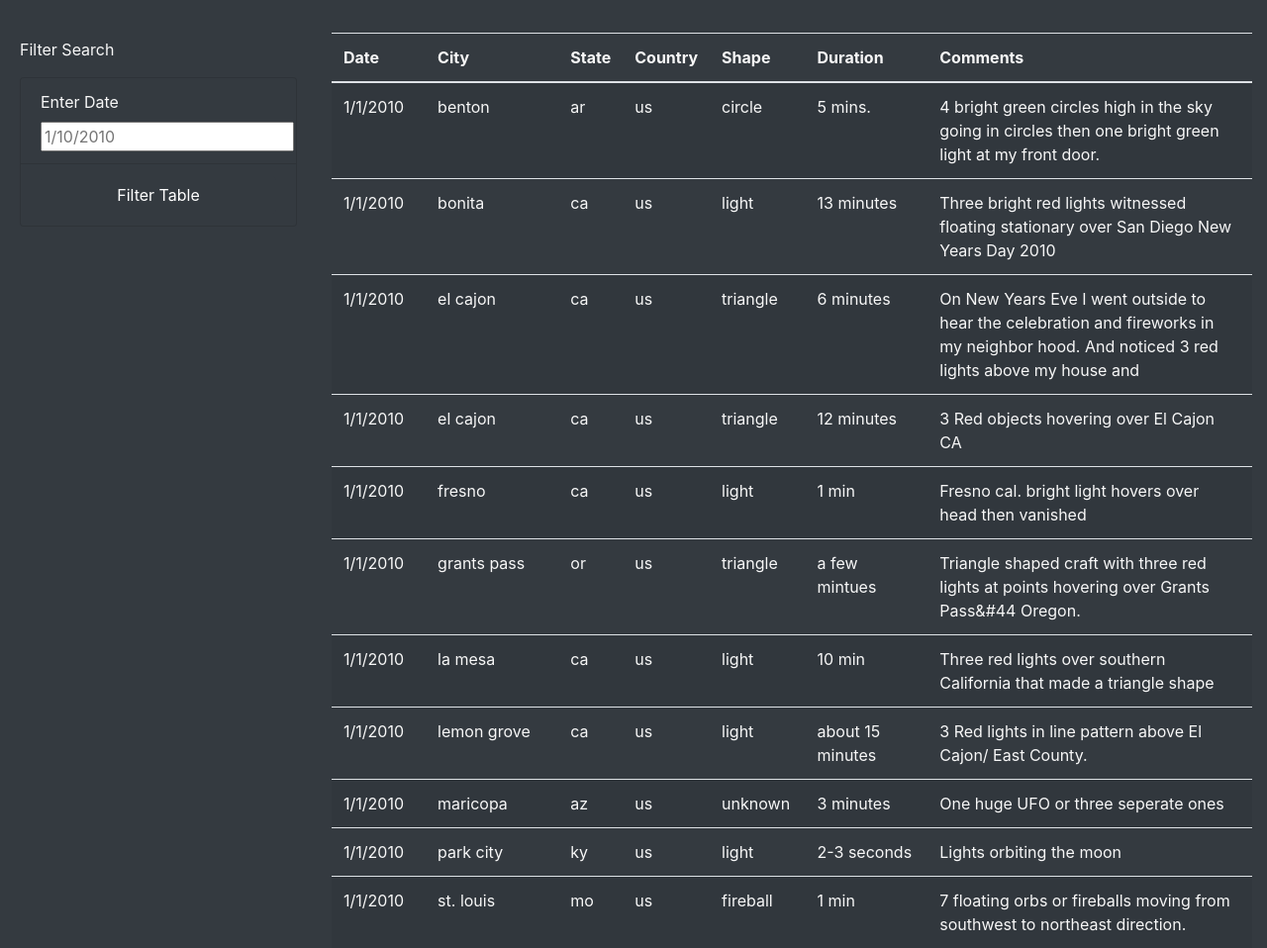
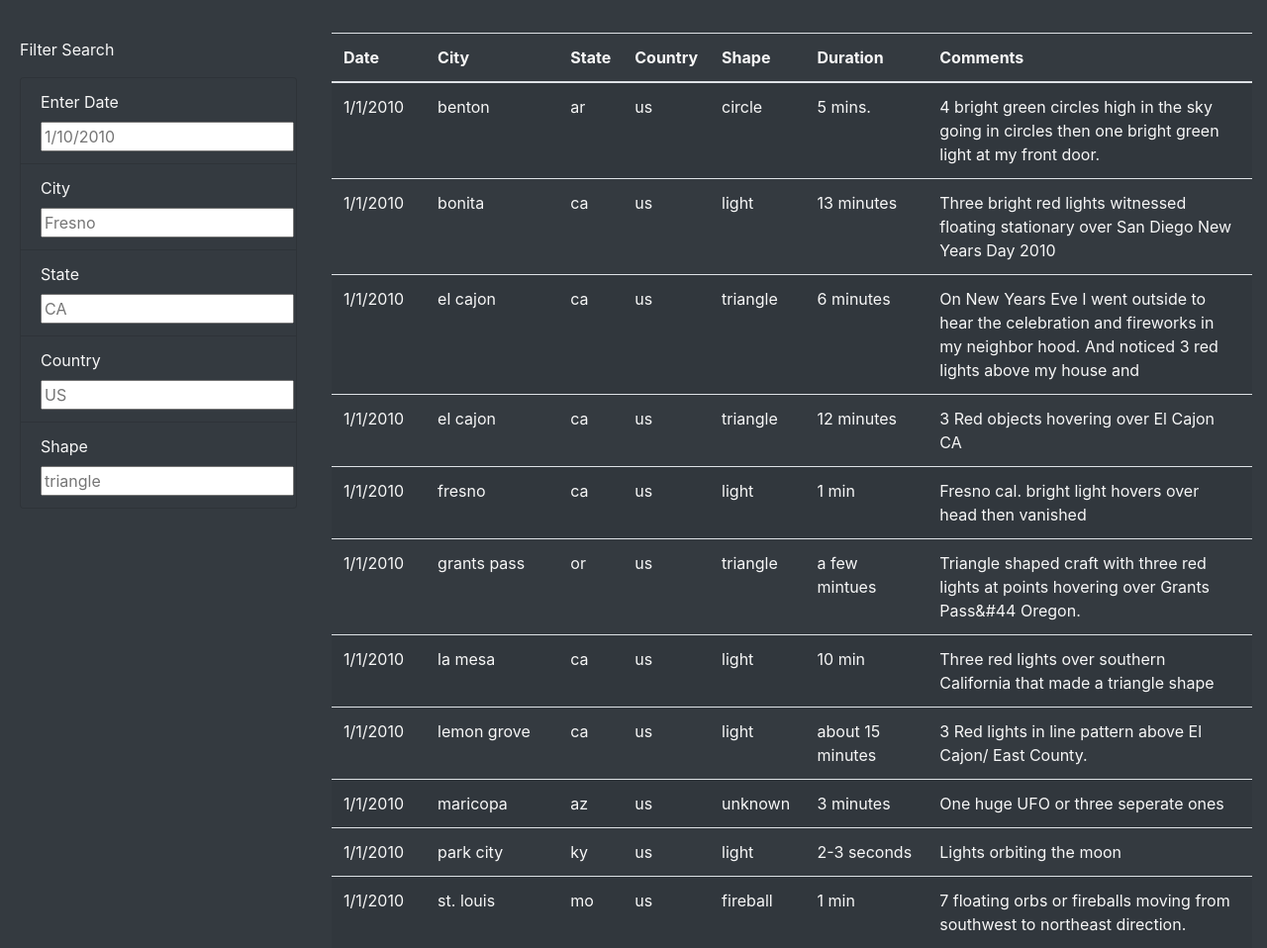
Before and after one commit to btmeasles/UFOs_JavaScript, a plain HTML site: page Module_12_Challenge/index.html in a window 1280 px wide. Shown: the part 722-1680 px from the top of the page at 99% size. Drawn offline with nearby package versions, Linux system fonts and the light colour scheme.

Commit message:
Partway through Challenge FINALLY

```diff
--- a/Starter_Code (2)/Starter_Code/web/index.html
+++ b/Module_12_Challenge/index.html
@@ -61,15 +61,27 @@
             <form class="bg-dark">
               <p>Filter Search</p>
               <ul class="list-group">
-                <li class="list-group-item bg-dark">
-                  <label for="datetime">Enter Date</label>
-                  <input type="text" placeholder="1/10/2010" id="datetime" />
-                </li>
-                <li class="list-group-item bg-dark">
-                  <button id="filter-btn" type="button" class="btn btn-dark">
-                    Filter Table
-                  </button>
-                </li>
+                <ul class="bg-dark list-group">
+                  <li class="bg-dark list-group-item text">
+                      <label for="date">Enter Date</label>
+                      <input type="text" placeholder="1/10/2010" id="datetime" />
+                  </li>
+                  <li class="bg-dark list-group-item text">
+                      <label for="city">City</label>
+                      <input type="text" placeholder="Fresno" id="city" />
+                  </li>
+                  <li class="bg-dark list-group-item text">
+                      <label for="state">State</label>
+                      <input type="text" placeholder="CA" id="state" />
+                  </li>
+                  <li class="bg-dark list-group-item text">
+                      <label for="country">Country</label>
+                      <input type="text" placeholder="US" id="country" />
+                  </li>
+                  <li class="bg-dark list-group-item text">
+                      <label for="shape">Shape</label>
+                      <input type="text" placeholder="triangle" id="shape" />
+                  </li>
               </ul>
             </form>
           </div>
--- a/Starter_Code (2)/Starter_Code/web/static/js/app.js
+++ b/Module_12_Challenge/static/js/app.js
@@ -24,29 +24,34 @@ function buildTable(data) {
 }
 
 // 1. Create a variable to keep track of all the filters as an object.
-
-
+var inputField = d3.selectAll(".text")
+var allFilters = {}
+// {
+//   console.log(d3.event.target.value);
+// })
 // 3. Use this function to update the filters.
 function updateFilters() {
-
     // 4a. Save the element that was changed as a variable.
-
+    let elementChanged = d3.select(this);
     // 4b. Save the value that was changed as a variable.
-
+    let elementOutput = d3.event.target.value;
     // 4c. Save the id of the filter that was changed as a variable.
-
-
+    let elementId = d3.event.target.id;
     // 5. If a filter value was entered then add that filterId and value
     // to the filters list. Otherwise, clear that filter from the filters object.
+    if (allFilters[elementId] == undefined) {
+      allFilters[elementId] = elementOutput}
+      else {
+        delete allFilters[elementId]};
+    console.log(allFilters);
+    }
 
 
     // 6. Call function to apply all filters and rebuild the table
-    filterTable();
-
-  }
+    // filterTable(allFilters);
 
   // 7. Use this function to filter the table when data is entered.
-  function filterTable() {
+  // function filterTable() {
 
     // 8. Set the filtered data to the tableData.
 
@@ -57,10 +62,9 @@ function updateFilters() {
 
     // 10. Finally, rebuild the table using the filtered data
 
-  }
+  // }
 
-  // 2. Attach an event to listen for changes to each filter
-
-
+ // 2. Attach an event to listen for changes to each filter
+inputField.on("change", updateFilters);
   // Build the table when the page loads
   buildTable(tableData);
```
Also changed, not shown: Original_Module_Code/index.html (renamed from index.html, +14 -1 lines), Module_12_Challenge/static/css/style.css (renamed from Starter_Code (2)/Starter_Code/web/static/css/style.css), Module_12_Challenge/static/images/nasa.jpg (renamed from Starter_Code (2)/Starter_Code/web/static/images/nasa.jpg), Module_12_Challenge/static/js/data.js (renamed from Starter_Code (2)/Starter_Code/web/static/js/data.js), Module_12_Challenge/static/js/m12_solution_app.js (renamed from Starter_Code (2)/Starter_Code/web/static/js/m12_solution_app.js), Original_Module_Code/app_starter_duplicate.js (renamed from Starter_Code (2)/Starter_Code/app_starter_duplicate.js), Original_Module_Code/static/css/style.css (renamed from static/css/style.css), Original_Module_Code/static/images/nasa.jpg (renamed from static/images/nasa.jpg), Original_Module_Code/static/js/app_og_module.js (renamed from static/js/app_og_module.js), Original_Module_Code/static/js/data.js (renamed from static/js/data.js), 7 other files.
